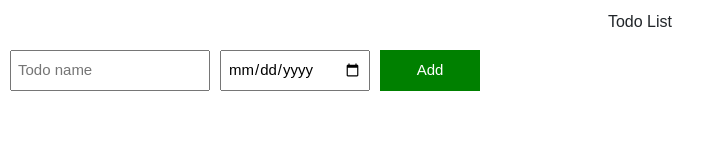
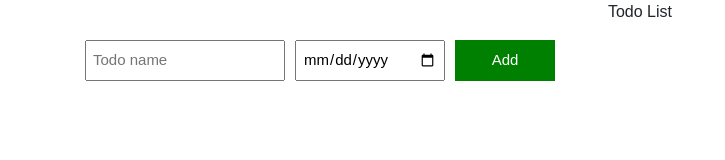
Before and after one commit to pavila-siva/To-Do-List, a plain HTML site: page index.html in a window 1280 px wide. Shown: the whole page, without its empty margins (0-725 px from the left). Drawn offline with nearby package versions, Linux system fonts and the light colour scheme.

Commit message:
Update style.css

```diff
--- a/style.css
+++ b/style.css
@@ -1,9 +1,5 @@
 body{
     font-family: Arial, Helvetica, sans-serif;
-}
-.container {
-    max-width: 100%;
-    padding: 10px;
 }
 .todo-grid,
 .todo-Input-grid{
```
